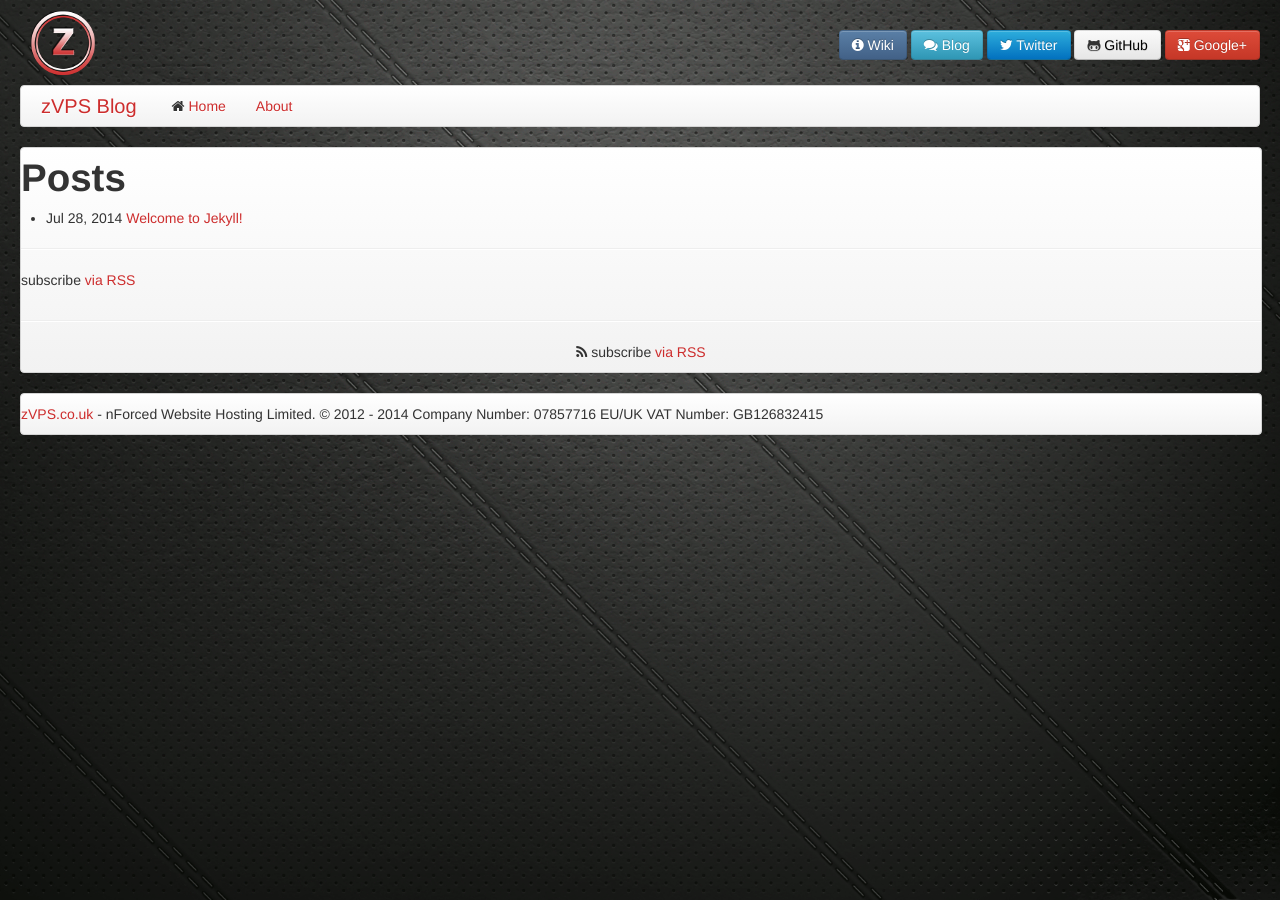
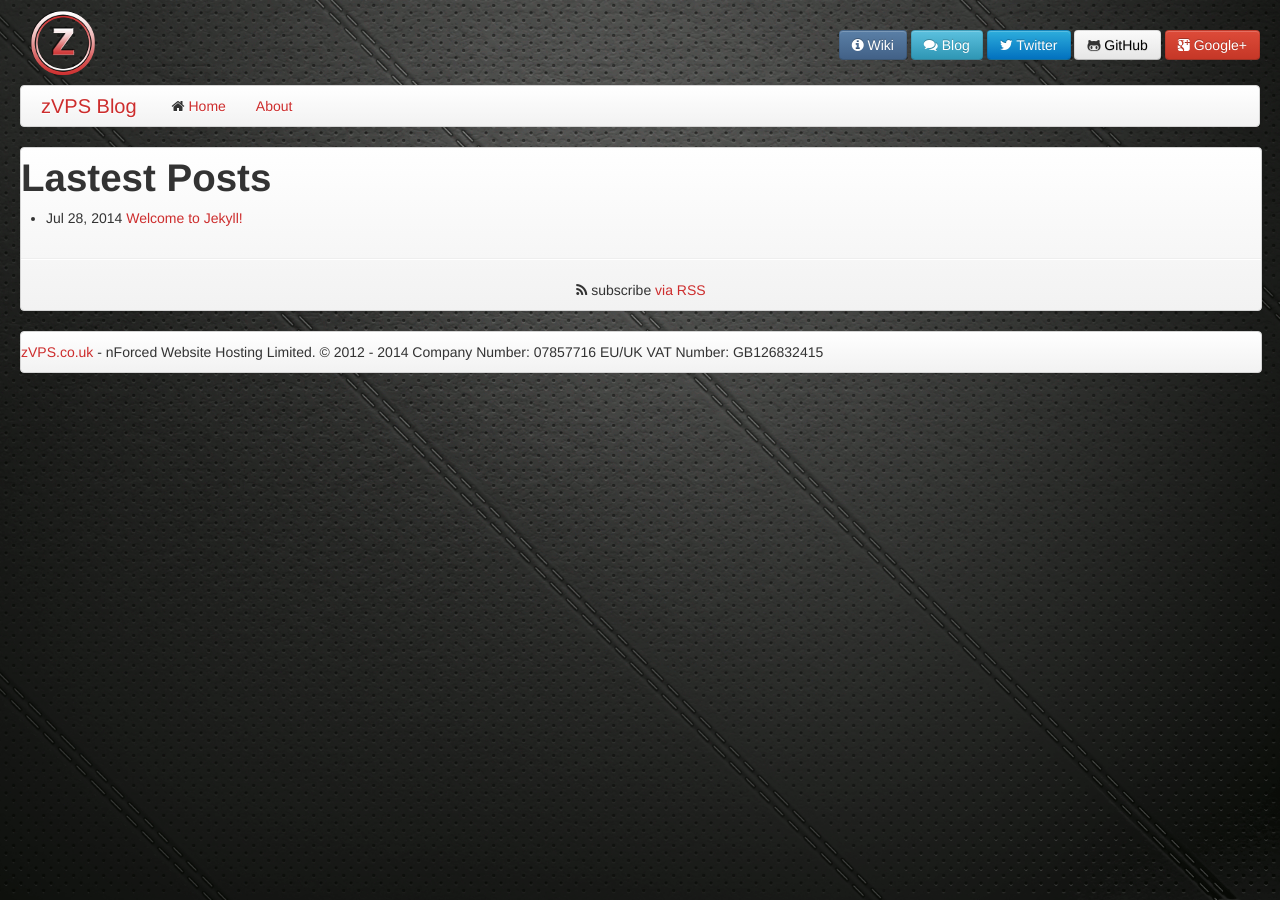
Before and after one commit to Caffe1neAdd1ct/zvps-blog, a Jekyll site: the page built from blog/index.html, in a window 1280 px wide. Built offline with Jekyll 4.4.1, drawn with Linux system fonts in a browser that asks for light colours.

Commit message:
Main page to show list of latest posts.

```diff
--- a/blog/index.html
+++ b/blog/index.html
@@ -4,7 +4,7 @@
 
 <div class="row-fluid">
     <div class="span12">
-        <h1>Posts</h1>
+        <h1>Lastest Posts</h1>
 
         <ul class="posts">
             {% for post in site.posts %}
@@ -15,7 +15,5 @@
             {% endfor %}
         </ul>
 
-        <hr>
-        <p class="rss-subscribe">subscribe <a href="{{ "/feed.xml" | prepend: site.baseurl }}">via RSS</a></p>
     </div>
 </div>
```
